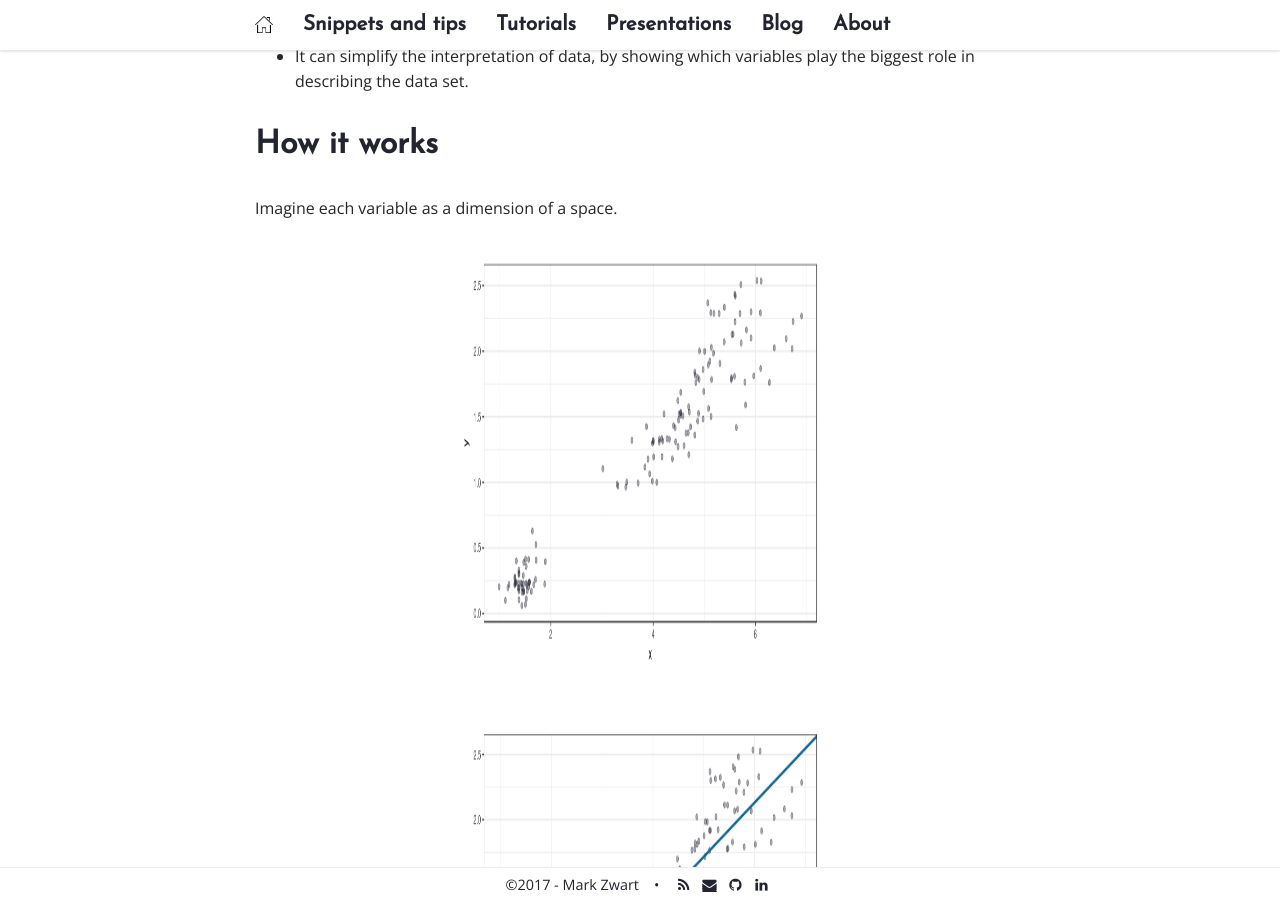
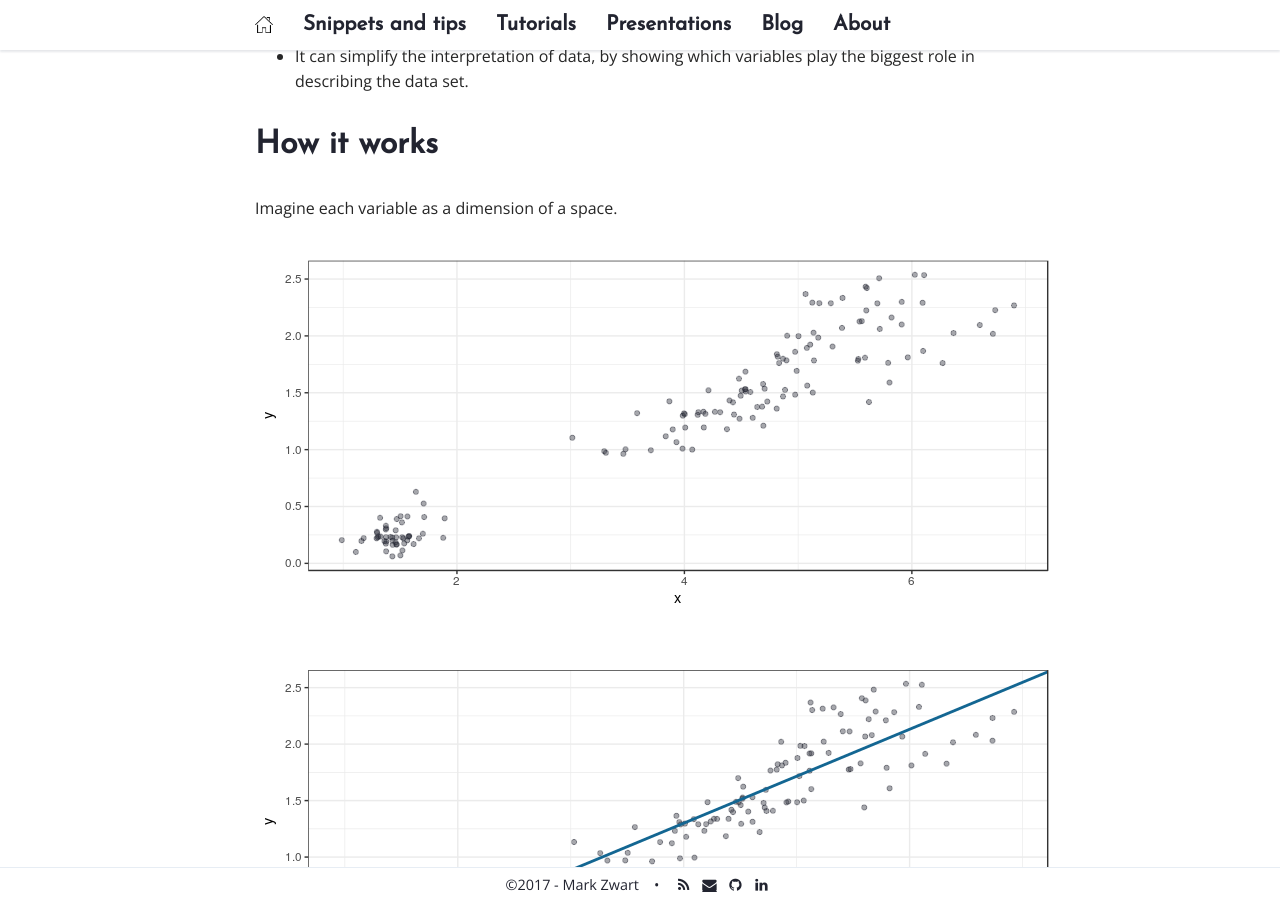
Before and after one commit to mark-me/mark-me.github.io, a Jekyll site: the page built from _pages/tutorials/pca/pca.md, in a window 1280 px wide and 900 px high, scrolled down 432 px. Built offline with Jekyll 4.4.1, drawn with Linux system fonts in a browser that asks for light colours; nearby versions of some CDN libraries; comment, search, counter and statistics services are not loaded.

Commit message:
Update pca.md

```diff
--- a/_pages/tutorials/pca/pca.md
+++ b/_pages/tutorials/pca/pca.md
@@ -17,15 +17,15 @@
 Imagine each variable as a dimension of a space.
 
 {:refdef: style="text-align: center;"}
-<img src="/_pages/tutorials/pca/pca-explained-1.png" alt="Variance PC" width="360" height="450" align="center"/><br>
+<img src="/_pages/tutorials/pca/pca-explained-1.png" alt="Variance PC" width="800" height="390" align="center"/><br>
 {: refdef}
 
 {:refdef: style="text-align: center;"}
-<img src="/_pages/tutorials/pca/pca-explained-2.png" alt="Variance PC" width="360" height="450" align="center"/><br>
+<img src="/_pages/tutorials/pca/pca-explained-2.png" alt="Variance PC" width="800" height="390" align="center"/><br>
 {: refdef}
 
 {:refdef: style="text-align: center;"}
-<img src="/_pages/tutorials/pca/pca-explained-3.png" alt="Variance PC" width="360" height="450" align="center"/><br>
+<img src="/_pages/tutorials/pca/pca-explained-3.png" alt="Variance PC" width="800" height="390" align="center"/><br>
 {: refdef}
 
 # Our example: country religions
```
